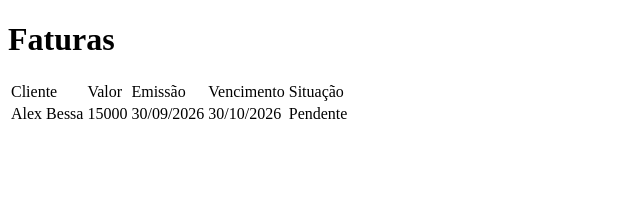
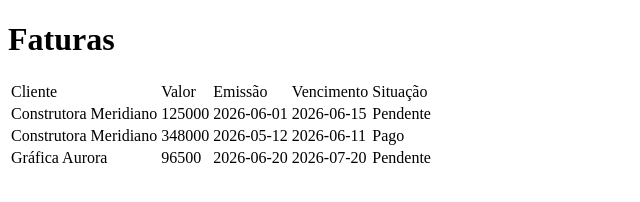
Before and after one commit to Lidiane41/gefina, a website: page index.html in a window 1280 px wide. Shown: the whole page, without its empty margins (0-640 px from the left). Drawn offline with Linux system fonts and the light colour scheme.

Commit message:
adicionar linha da tabela de faturas a parte de dados dinamicos

```diff
--- a/index.html
+++ b/index.html
@@ -19,14 +19,74 @@
                 </tr>
             </thead>
             <tbody>
-                <tr>
-                    <td>Alex Bessa</td>
-                    <td>15000</td>
-                    <td>30/09/2026</td>
-                    <td>30/10/2026</td>
-                    <td>Pendente</td>
-                </tr>
+
             </tbody>
         </table>
+
+        <script>
+
+            const invoices = [
+  {
+    id: 1,
+    amount: 125000,
+    status: 'pending',
+    issueDate: '2026-06-01',
+    dueDate: '2026-06-15',
+    customer: { id: 1, name: 'Construtora Meridiano', email: 'contato@meridiano.com.br' },
+  },
+  {
+    id: 2,
+    amount: 348000,
+    status: 'paid',
+    issueDate: '2026-05-12',
+    dueDate: '2026-06-11',
+    customer: { id: 1, name: 'Construtora Meridiano', email: 'contato@meridiano.com.br' },
+  },
+  {
+    id: 3,
+    amount: 96500,
+    status: 'pending',
+    issueDate: '2026-06-20',
+    dueDate: '2026-07-20',
+    customer: { id: 2, name: 'Gráfica Aurora', email: 'contato@graficaaurora.com.br' },
+  },
+];
+
+           const tableBody = document.querySelector('tbody');
+
+           function statusLabel(status) {
+               if (status !== 'paid') return 'Pendente';
+
+               return 'Pago';
+           }
+
+           for (let i = 0; i < invoices.length; i++) {
+               const invoice = invoices[i];
+               const row = document.createElement('tr');
+
+               const Client = document.createElement('td');
+               Client.textContent = invoice.customer.name;
+               row.appendChild(Client);
+
+               const amount = document.createElement('td');
+               amount.textContent = invoice.amount;
+               row.appendChild(amount);
+
+               const issueDate = document.createElement('td');
+               issueDate.textContent = invoice.issueDate;
+               row.appendChild(issueDate);
+
+               const dueDate = document.createElement('td');
+               dueDate.textContent = invoice.dueDate;
+               row.appendChild(dueDate);
+
+               const status = document.createElement('td');
+               status.textContent = statusLabel(invoice.status);
+               row.appendChild(status);
+
+               tableBody.appendChild(row);
+           }
+
+        </script>
     </body>
 </html>
```
